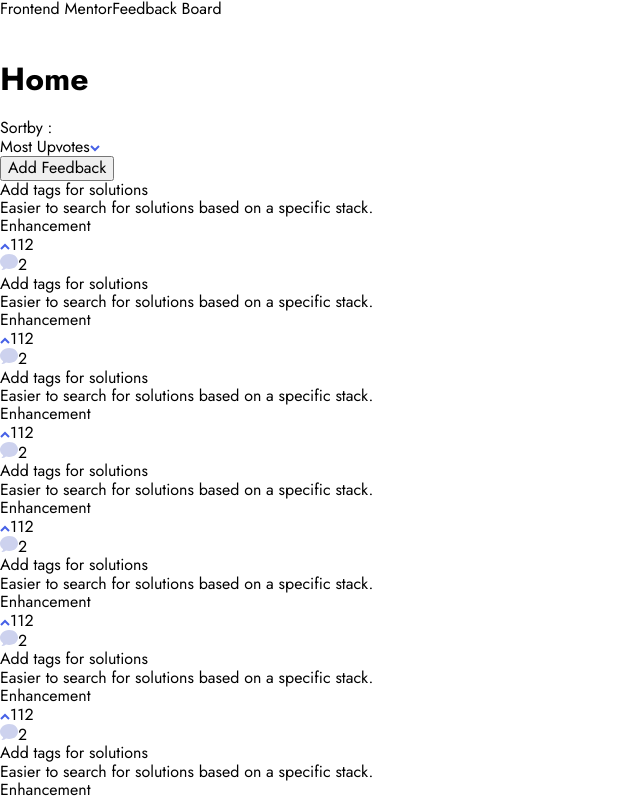
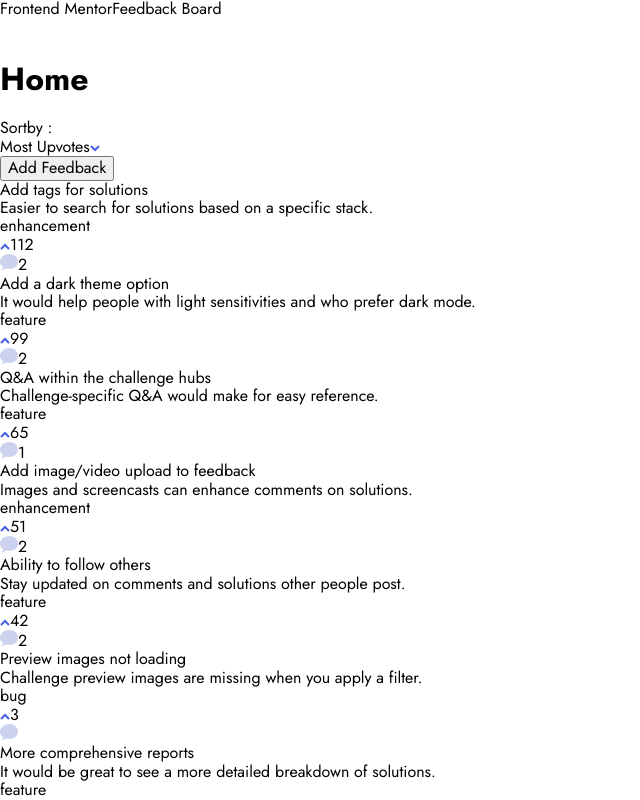
Before and after one commit to cursedxp/product-feedback-app, a React (Create React App) app: page / in a window 1280 px wide. Shown: the top 800 px of the page, without its empty margins (0-640 px from the left). Built offline with nearby package versions, Linux system fonts and the light colour scheme.

Commit message:
feedbacks props update

```diff
--- a/src/components/Feedback/Feedback.jsx
+++ b/src/components/Feedback/Feedback.jsx
@@ -1,18 +1,21 @@
 import CommetIcon from "../../assets/icons/icon-comments.svg";
 import ArrowIconUp from "../../assets/icons/icon-arrow-up.svg";
-export default function Feedback() {
+export default function Feedback({ request }) {
+  const { title, description, category, upvotes, comments } = request;
+
   return (
     <div>
-      <div>Add tags for solutions</div>
-      <div>Easier to search for solutions based on a specific stack.</div>
-      <div>Enhancement</div>
+      <div>{title}</div>
+      <div>{description}</div>
+      <div>{category}</div>
       <div>
         <div>
           <img src={ArrowIconUp} alt="" />
-          112
+          {upvotes}
         </div>
         <div>
-          <img src={CommetIcon} alt="" />2
+          <img src={CommetIcon} alt="" />
+          {comments && comments.length}
         </div>
       </div>
     </div>
```
